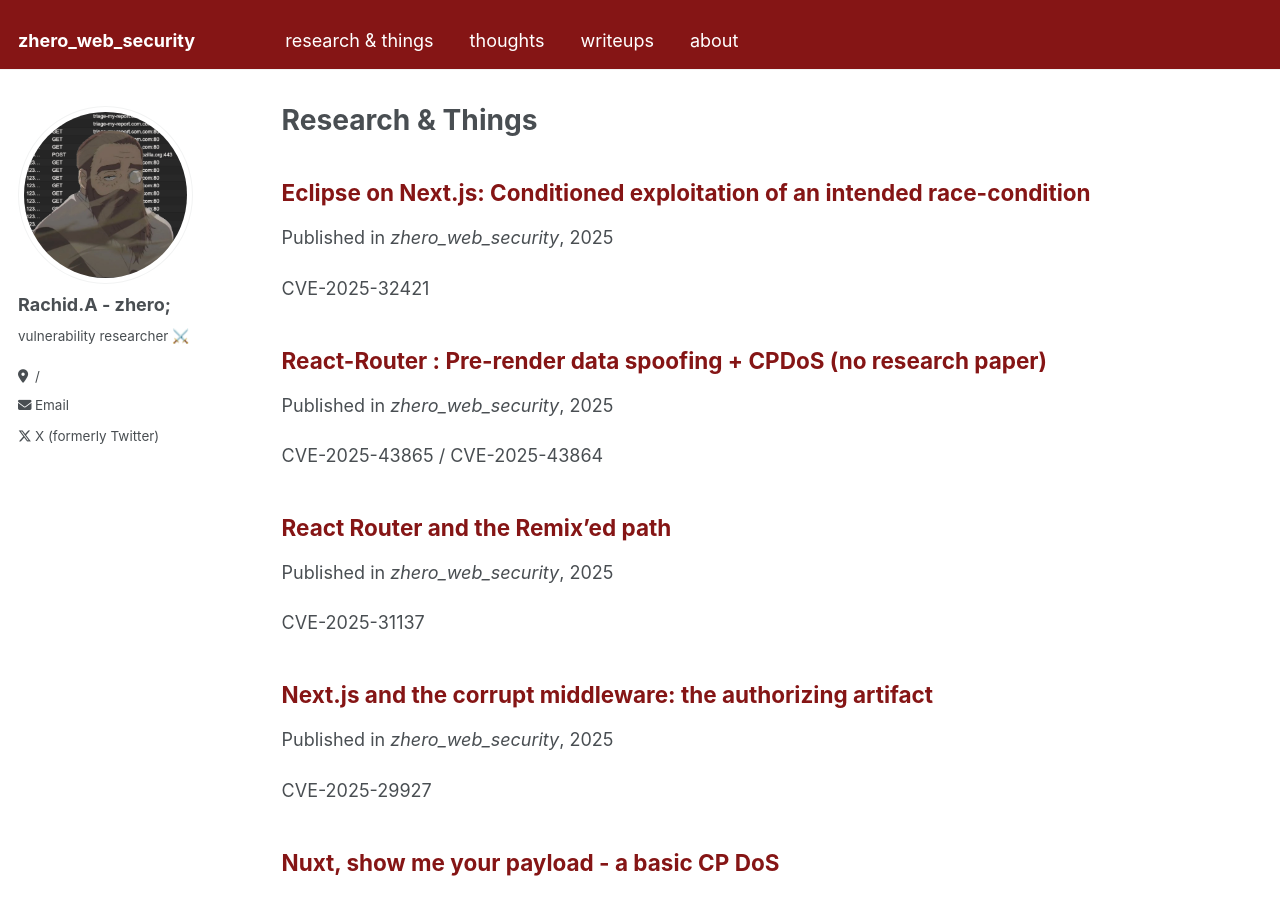
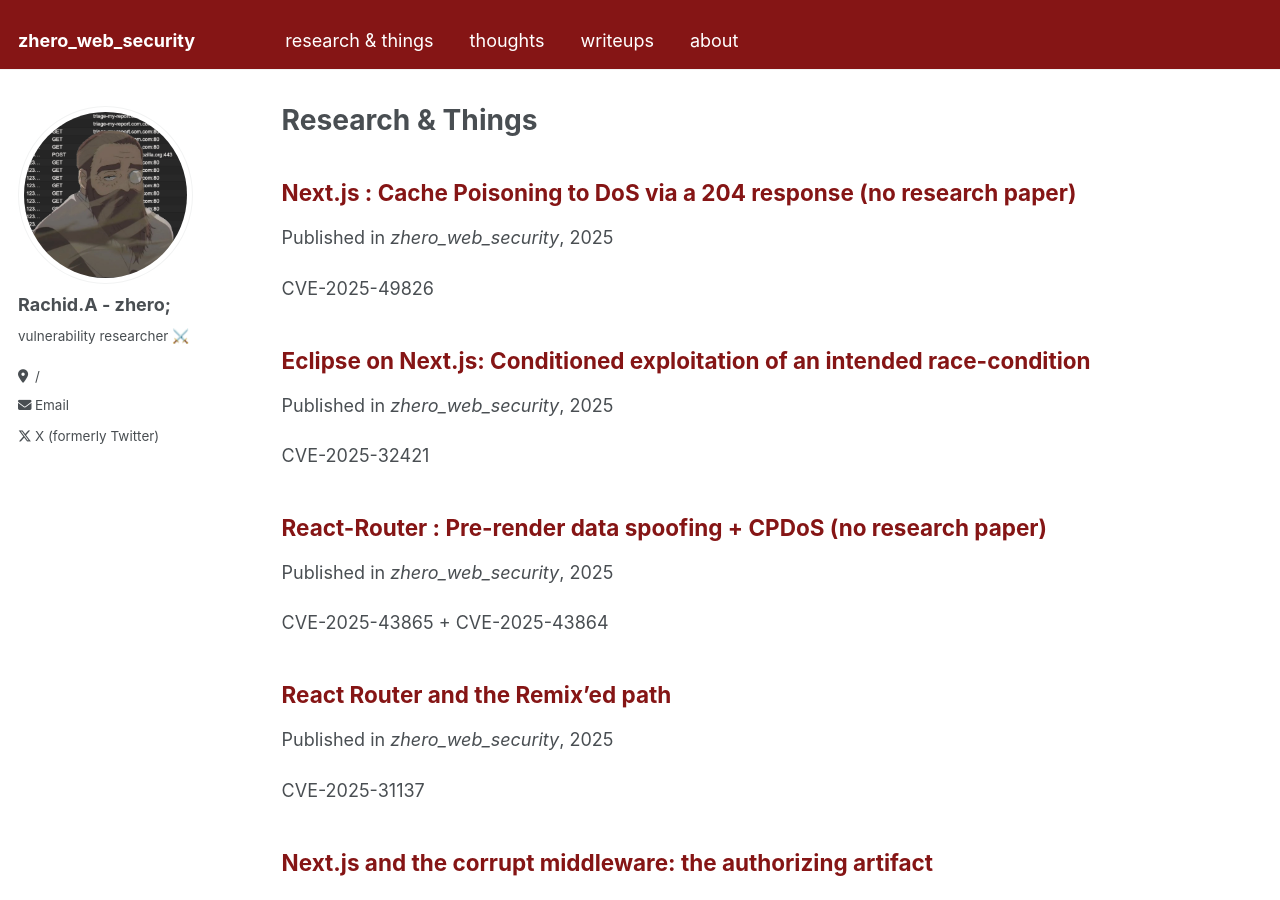
Before and after one commit to zhero-web-sec/zhero-web-sec.github.io, a Jekyll site: the page built from _pages/publications.md, in a window 1280 px wide and 900 px high. Built offline with Jekyll 4.4.1, drawn with Linux system fonts in a browser that asks for light colours.

Commit message:
nextjs-204

```diff
--- /dev/null
+++ b/_publications/2025-07-04-paper-title-number-9.md
@@ -0,0 +1,19 @@
+---
+title: "Next.js : Cache Poisoning to DoS via a 204 response (no research paper)"
+collection: publications
+permalink: /research-and-things/nextjs-cache-poisoning-to-dos-via-a-204-response
+excerpt: 'CVE-2025-49826'
+date: 2025-07-04
+venue: 'zhero_web_security'
+---
+
+## Security advisory
+- [CVE-2025-49826](https://github.com/vercel/next.js/security/advisories/GHSA-67rr-84xm-4c7r) - CVSS: 7.5 (**high**)
+
+--------------
+
+<img src="/images/204-dos.png" width="70%" style="display: block; margin: 0 auto">
+
+Research conducted by [zhero;](https://x.com/zhero___) & [inzo_](https://x.com/inzo____)
+
+*Published in July 2025*
```
Also changed, not shown: _publications/2025-04-25-paper-title-number-7.md (+3 -3 lines), images/204-dos.png (added).
